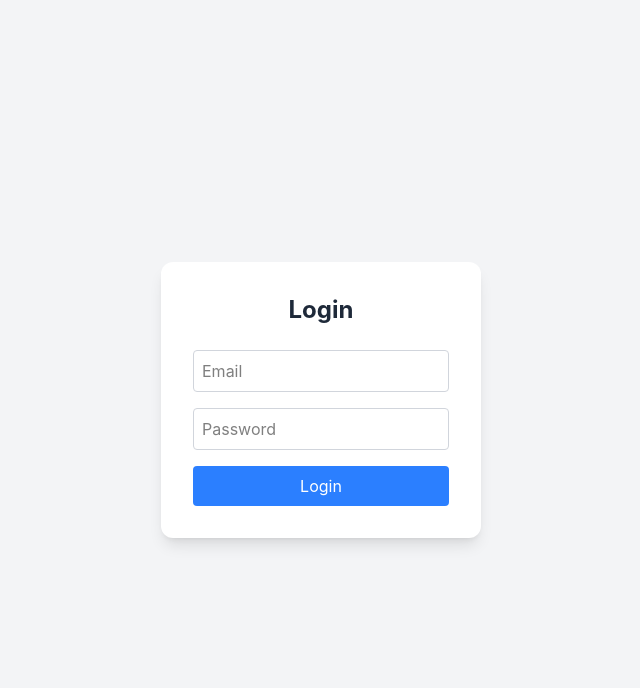
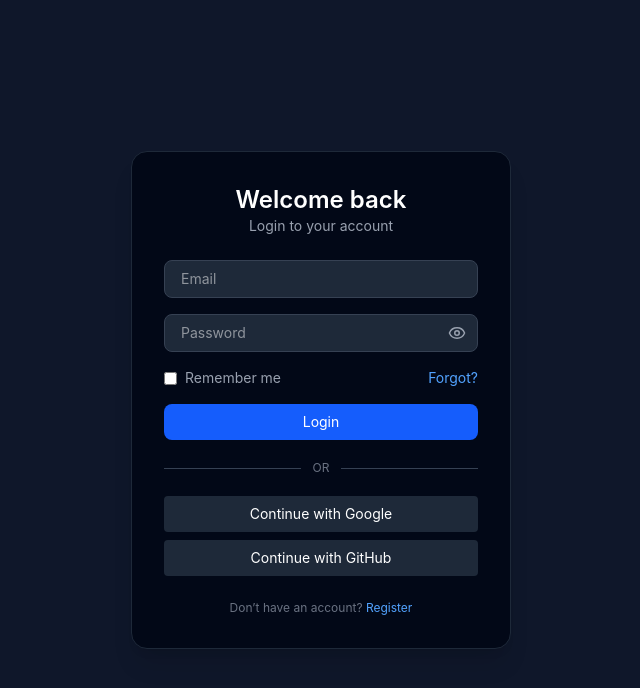
Before and after one commit to Leblancmid/realtime-chat-app, a React (Vite) app in the folder frontend/: page /login in a window 1280 px wide. Shown: the top 688 px of the page, without its empty margins (319-959 px from the left). Built offline with nearby package versions, Linux system fonts and the light colour scheme; no server answers.

Commit message:
Login redesign

```diff
--- a/frontend/src/components/Layout.tsx
+++ b/frontend/src/components/Layout.tsx
@@ -1,16 +1,17 @@
 import { useEffect, useState } from "react";
 import { LayoutDashboard, MessageCircle, Moon, Sun } from "lucide-react";
-import { useLocation } from "react-router-dom";
+import { useLocation, useNavigate } from "react-router-dom";
 import { useAuth } from "@/context/AuthContext";
 
 import ProfileModal from "./ProfileModal";
 
 export default function Layout({ children }: any) {
+    const navigate = useNavigate();
     const [dark, setDark] = useState(false);
     const location = useLocation();
     const [open, setOpen] = useState(false);
     const [openProfile, setOpenProfile] = useState(false);
-    const { user } = useAuth();
+    const { user, logout } = useAuth();
 
     useEffect(() => {
         const saved = localStorage.getItem("dark");
@@ -100,6 +101,10 @@ export default function Layout({ children }: any) {
                                 </button>
 
                                 <button
+                                    onClick={async () => {
+                                        await logout();
+                                        navigate("/login");
+                                    }}
                                     className="block w-full text-left px-4 py-2 text-sm hover:bg-gray-700"
                                 >
                                     Logout
--- /dev/null
+++ b/frontend/src/components/ui/Toast.tsx
@@ -0,0 +1,27 @@
+import { useEffect } from "react";
+
+type Props = {
+    message: string;
+    type?: "success" | "error";
+    onClose: () => void;
+};
+
+export default function Toast({ message, type = "success", onClose }: Props) {
+    useEffect(() => {
+        const timer = setTimeout(onClose, 3000);
+        return () => clearTimeout(timer);
+    }, []);
+
+    return (
+        <div className="fixed top-4 right-4 z-50">
+            <div
+                className={`px-4 py-2 rounded-lg shadow-lg text-sm ${type === "success"
+                    ? "bg-green-600"
+                    : "bg-red-600"
+                    }`}
+            >
+                {message}
+            </div>
+        </div>
+    );
+}
--- a/frontend/src/pages/Login.tsx
+++ b/frontend/src/pages/Login.tsx
@@ -4,18 +4,30 @@ import { api } from "../api/axios";
 import { useAuth } from "@/context/AuthContext";
 import { useNavigate } from "react-router-dom";
 
+import { Eye, EyeOff } from "lucide-react";
+import Toast from "@/components/ui/Toast";
+
 import type { LoginForm } from "@/types";
 
 export default function Login() {
-
     const { fetchUser } = useAuth();
+    const navigate = useNavigate();
 
     const [form, setForm] = useState<LoginForm>({
         email: "",
         password: "",
     });
 
-    const [error, setError] = useState<string>("");
+    const [error, setError] = useState("");
+    const [loading, setLoading] = useState(false);
+
+    const [showPassword, setShowPassword] = useState(false);
+    const [remember, setRemember] = useState(false);
+
+    const [toast, setToast] = useState<{
+        message: string;
+        type: "success" | "error";
+    } | null>(null);
 
     const handleChange = (e: ChangeEvent<HTMLInputElement>) => {
         setForm({
@@ -24,60 +36,143 @@ export default function Login() {
         });
     };
 
-    const navigate = useNavigate();
-
     const handleLogin = async (e: FormEvent) => {
         e.preventDefault();
 
         try {
             setError("");
+            setLoading(true);
 
             await api.get("/sanctum/csrf-cookie");
 
-            await api.post("/login", form);
+            await api.post("/login", {
+                ...form,
+                remember,
+            });
+
             await fetchUser();
 
-            alert("Logged in!");
+            setToast({ message: "Welcome back 👋", type: "success" });
 
-            navigate("/dashboard");
+            setTimeout(() => navigate("/dashboard"), 800);
         } catch {
-            setError("Invalid credentials");
+            setError("Invalid email or password");
+        } finally {
+            setLoading(false);
         }
     };
 
     return (
-        <div className="min-h-screen flex items-center justify-center bg-gray-100">
+        <div className="min-h-screen flex items-center justify-center bg-[#0f172a] text-white">
             <form
                 onSubmit={handleLogin}
-                className="bg-white p-8 rounded-xl shadow-lg w-80"
+                className="w-[380px] bg-[#020817] border border-gray-800 rounded-2xl p-8 shadow-xl"
             >
-                <h2 className="text-2xl font-bold mb-6 text-center text-gray-800">
-                    Login
-                </h2>
+                {/* HEADER */}
+                <div className="text-center mb-6">
+                    <h1 className="text-2xl font-semibold">Welcome back</h1>
+                    <p className="text-gray-400 text-sm">
+                        Login to your account
+                    </p>
+                </div>
 
+                {/* EMAIL */}
                 <input
                     name="email"
                     placeholder="Email"
-                    className="w-full mb-4 p-2 border border-gray-300 rounded focus:outline-none focus:ring-2 focus:ring-blue-500"
+                    value={form.email}
                     onChange={handleChange}
+                    className="w-full mb-4 bg-gray-800 border border-gray-700 rounded-lg px-4 py-2 text-sm outline-none focus:border-blue-500"
                 />
 
-                <input
-                    type="password"
-                    name="password"
-                    placeholder="Password"
-                    className="w-full mb-4 p-2 border border-gray-300 rounded focus:outline-none focus:ring-2 focus:ring-blue-500"
-                    onChange={handleChange}
-                />
+                {/* PASSWORD */}
+                <div className="relative mb-4">
+                    <input
+                        type={showPassword ? "text" : "password"}
+                        name="password"
+                        placeholder="Password"
+                        value={form.password}
+                        onChange={handleChange}
+                        className="w-full bg-gray-800 border border-gray-700 rounded-lg px-4 py-2 text-sm outline-none focus:border-blue-500"
+                    />
 
+                    <button
+                        type="button"
+                        onClick={() => setShowPassword(!showPassword)}
+                        className="absolute right-3 top-2.5 text-gray-400"
+                    >
+                        {showPassword ? <EyeOff size={18} /> : <Eye size={18} />}
+                    </button>
+                </div>
+
+                {/* REMEMBER */}
+                <div className="flex items-center justify-between text-sm mb-4">
+                    <label className="flex items-center gap-2 text-gray-400">
+                        <input
+                            type="checkbox"
+                            checked={remember}
+                            onChange={() => setRemember(!remember)}
+                        />
+                        Remember me
+                    </label>
+
+                    <span className="text-blue-400 cursor-pointer hover:underline">
+                        Forgot?
+                    </span>
+                </div>
+
+                {/* ERROR */}
                 {error && (
-                    <p className="text-red-500 text-sm mb-3">{error}</p>
+                    <div className="mb-4 text-sm text-red-400 bg-red-500/10 border border-red-500/20 p-2 rounded">
+                        {error}
+                    </div>
                 )}
 
-                <button className="w-full bg-blue-500 hover:bg-blue-600 text-white p-2 rounded transition">
-                    Login
+                {/* LOGIN BUTTON */}
+                <button
+                    disabled={loading}
+                    className={`w-full py-2 rounded-lg text-sm transition ${loading
+                        ? "bg-gray-700 cursor-not-allowed"
+                        : "bg-blue-600 hover:bg-blue-700"
+                        }`}
+                >
+                    {loading ? "Logging in..." : "Login"}
                 </button>
+
+                {/* DIVIDER */}
+                <div className="my-5 flex items-center gap-3 text-gray-500 text-xs">
+                    <div className="flex-1 h-px bg-gray-700" />
+                    OR
+                    <div className="flex-1 h-px bg-gray-700" />
+                </div>
+
+                {/* SOCIAL BUTTONS (UI only) */}
+                <div className="space-y-2">
+                    <button className="w-full bg-gray-800 hover:bg-gray-700 p-2 rounded text-sm">
+                        Continue with Google
+                    </button>
+                    <button className="w-full bg-gray-800 hover:bg-gray-700 p-2 rounded text-sm">
+                        Continue with GitHub
+                    </button>
+                </div>
+
+                {/* FOOTER */}
+                <p className="text-xs text-gray-500 mt-6 text-center">
+                    Don’t have an account?{" "}
+                    <a href="/register" className="text-blue-400 hover:underline">
+                        Register
+                    </a>
+                </p>
             </form>
+
+            {/* TOAST */}
+            {toast && (
+                <Toast
+                    message={toast.message}
+                    type={toast.type}
+                    onClose={() => setToast(null)}
+                />
+            )}
         </div>
     );
 }
```
